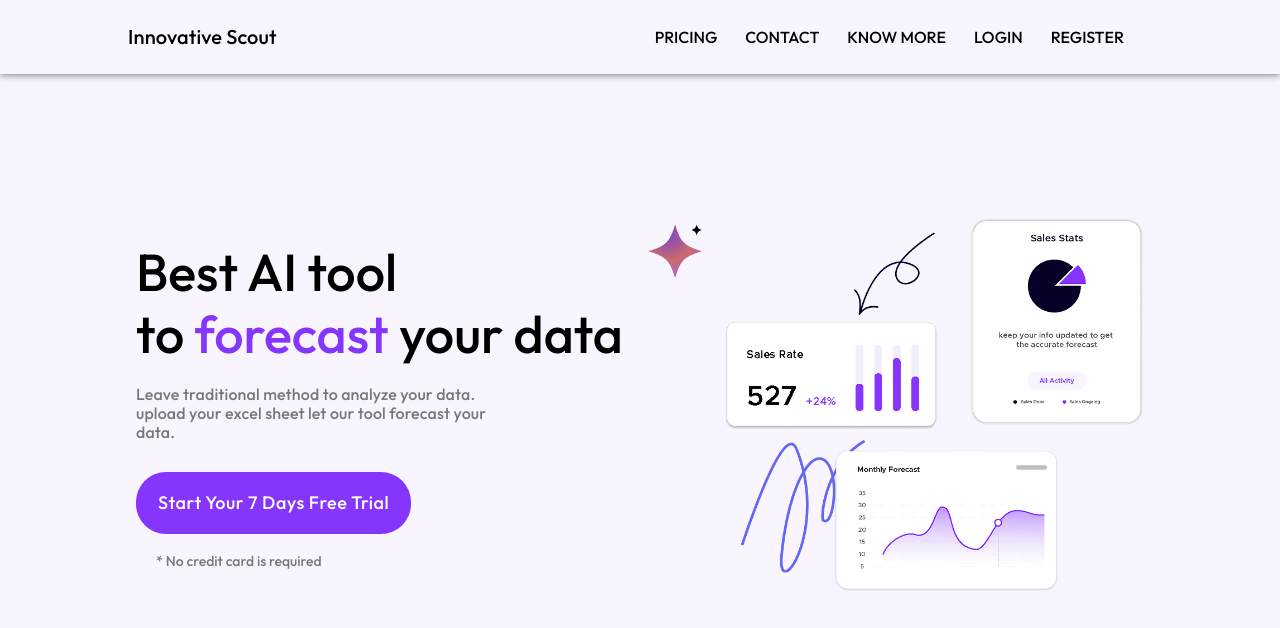
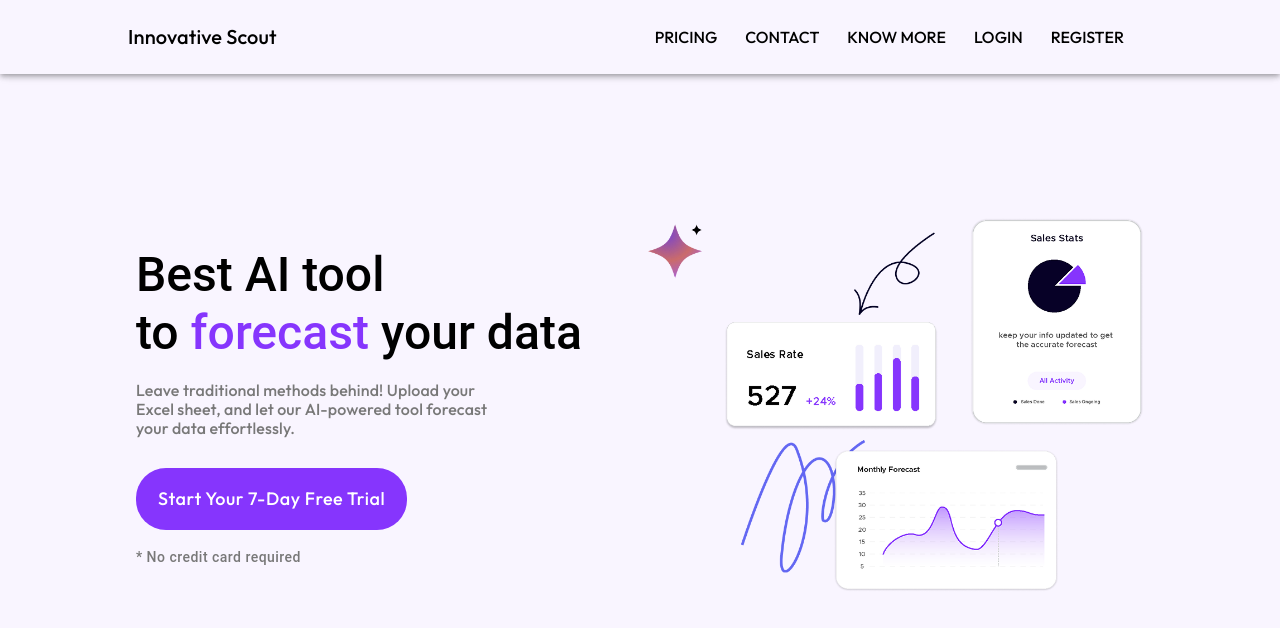
Before and after one commit to theinsightsai/innovation-scout, a Next.js app: page / in a window 1280 px wide. Shown: the top 628 px of the page. Built offline with nearby package versions, Linux system fonts and the light colour scheme.

Commit message:
Chnages into main pages

```diff
--- a/components/landing/Banner.jsx
+++ b/components/landing/Banner.jsx
@@ -2,20 +2,26 @@
 import { Box, Grid, Typography, Button } from "@mui/material";
 import { useRouter } from "next/navigation";
 import { LANDING_PAGE_BG, ROUTE, IMAGES } from "@/constants";
+import { ZikZackSvg } from "@/constants/assets";
 
 const LandingPage = () => {
   const router = useRouter();
 
   return (
+    <div
+      style={{
+        backgroundColor: LANDING_PAGE_BG,
+        height: "100vh",
+        overflowX: "scroll",
+      }}
+    >
       <Box
         className="flex-grow bg-cover bg-center"
         sx={{
-        backgroundColor: LANDING_PAGE_BG,
           display: "flex",
           justifyContent: "center",
           alignItems: "center",
           minHeight: "100vh",
-        overflowX: "hidden",
           padding: { xs: "40px 0", md: "10px 0" },
         }}
       >
@@ -24,6 +30,7 @@ const LandingPage = () => {
           spacing={2}
           sx={{ width: { xs: "90%", sm: "80%" }, paddingTop: "10px" }}
         >
+          {/* LEFT CONTENT SECTION */}
           <Grid
             item
             xs={12}
@@ -36,34 +43,32 @@ const LandingPage = () => {
               minHeight: { xs: "auto", md: "95vh" },
             }}
           >
-          <div
-            style={{
-              fontWeight: 500,
-              fontSize: "52px",
-              lineHeight: "61.67px",
+            <Typography
+              variant="h3"
+              fontWeight={500}
+              sx={{
+                lineHeight: "1.2",
+                textAlign: { xs: "center", lg: "left" },
               }}
             >
-            Best AI tool
-            <br />
+              Best AI tool <br />
               to <span className="text-primary_color">forecast</span> your data
-          </div>
+            </Typography>
 
             <Typography
               variant="body1"
-            color="white"
               sx={{
+                marginTop: "20px",
                 width: { xs: "90%", md: "75%" },
-            }}
-            style={{
-              marginTop: "20px",
                 fontFamily: "Outfit, sans-serif",
                 color: "#787878",
                 fontWeight: 500,
                 lineHeight: "18.98px",
+                textAlign: { xs: "center", lg: "left" },
               }}
             >
-            Leave traditional method to analyze your data. upload your excel
-            sheet let our tool forecast your data.
+              Leave traditional methods behind! Upload your Excel sheet, and let
+              our AI-powered tool forecast your data effortlessly.
             </Typography>
 
             <Button
@@ -82,30 +87,36 @@ const LandingPage = () => {
                 "&:hover": {
                   backgroundColor: "white",
                   color: "#8635FD",
-                border: "2px solid ",
+                  border: "2px solid #8635FD",
                 },
                 transition: "all 0.3s ease-in-out",
                 textTransform: "capitalize",
               }}
             >
-            Start your 7 days free trial
+              Start your 7-day free trial
             </Button>
-          <div
-            style={{
+
+            <Typography
+              variant="caption"
+              sx={{
                 fontWeight: 500,
                 fontSize: "14px",
                 lineHeight: "14.23px",
                 color: "#787878",
                 marginTop: "20px",
-              marginLeft: "20px",
               }}
             >
-            * No credit card is required
-          </div>
+              * No credit card required
+            </Typography>
           </Grid>
 
-        {/* RIGHT SIDE IMAGE SECTION */}
-        <Grid item xs={12} lg={6} className="hidden lg:flex">
+          {/* RIGHT IMAGE SECTION */}
+          <Grid
+            item
+            xs={12}
+            lg={6}
+            className="hidden lg:flex justify-center items-center"
+          >
             <img
               src={IMAGES.BANNER}
               alt="AI Banner"
@@ -118,6 +129,46 @@ const LandingPage = () => {
           </Grid>
         </Grid>
       </Box>
+      {/* HOW IT WORKS SECTION */}
+      <Box
+        sx={{ display: "flex", justifyContent: "center", position: "relative" }}
+      >
+        <div style={{ position: "absolute" }}>
+          <ZikZackSvg />
+        </div>
+
+        <Grid
+          container
+          spacing={2}
+          sx={{
+            width: { xs: "90%", sm: "80%" },
+            paddingTop: "30px",
+            textAlign: "center",
+          }}
+        >
+          <Typography
+            variant="h3"
+            fontWeight={500}
+            sx={{ lineHeight: "61.67px", width: "100%" }}
+          >
+            How our tool works
+          </Typography>
+
+          <Typography
+            variant="body1"
+            sx={{
+              fontSize: "16px",
+              fontWeight: "500",
+              lineHeight: "18.98px",
+              color: "#787878",
+              width: "100%",
+            }}
+          >
+            Hit the play button to watch the demo video.
+          </Typography>
+        </Grid>
+      </Box>
+    </div>
   );
 };
 
--- a/constants/assets.js
+++ b/constants/assets.js
@@ -221,3 +221,61 @@ export const PasswordSvg = () => {
     </svg>
   );
 };
+
+export const ZikZackSvg = () => {
+  return (
+    <svg
+      width="1782"
+      height="543"
+      viewBox="0 0 1782 543"
+      fill="none"
+      xmlns="http://www.w3.org/2000/svg"
+    >
+      <g filter="url(#filter0_d_64_17)">
+        <path
+          d="M-36 253C79.1667 197.167 386.8 174.5 356 308.5C317.5 476 250.5 354 291 289.5C331.5 225 594 51.4998 690 224C766.8 362 442.5 459 652 518.5C861.5 578 771.5 101.5 902 106.5C1032.5 111.5 1014 656 1322.5 506.5C1631 357 1116.5 89.9998 1201 31.9999C1285.5 -26.0001 1687.5 18.4999 1777 31.9999"
+          stroke="#6367F2"
+          stroke-width="4"
+          shape-rendering="crispEdges"
+        />
+      </g>
+      <defs>
+        <filter
+          id="filter0_d_64_17"
+          x="-40.8725"
+          y="0.951904"
+          width="1822.17"
+          height="541.519"
+          filterUnits="userSpaceOnUse"
+          color-interpolation-filters="sRGB"
+        >
+          <feFlood flood-opacity="0" result="BackgroundImageFix" />
+          <feColorMatrix
+            in="SourceAlpha"
+            type="matrix"
+            values="0 0 0 0 0 0 0 0 0 0 0 0 0 0 0 0 0 0 127 0"
+            result="hardAlpha"
+          />
+          <feOffset dy="4" />
+          <feGaussianBlur stdDeviation="2" />
+          <feComposite in2="hardAlpha" operator="out" />
+          <feColorMatrix
+            type="matrix"
+            values="0 0 0 0 0 0 0 0 0 0 0 0 0 0 0 0 0 0 0.25 0"
+          />
+          <feBlend
+            mode="normal"
+            in2="BackgroundImageFix"
+            result="effect1_dropShadow_64_17"
+          />
+          <feBlend
+            mode="normal"
+            in="SourceGraphic"
+            in2="effect1_dropShadow_64_17"
+            result="shape"
+          />
+        </filter>
+      </defs>
+    </svg>
+  );
+};
```
Lines whose indentation alone changed are shown as unchanged.
